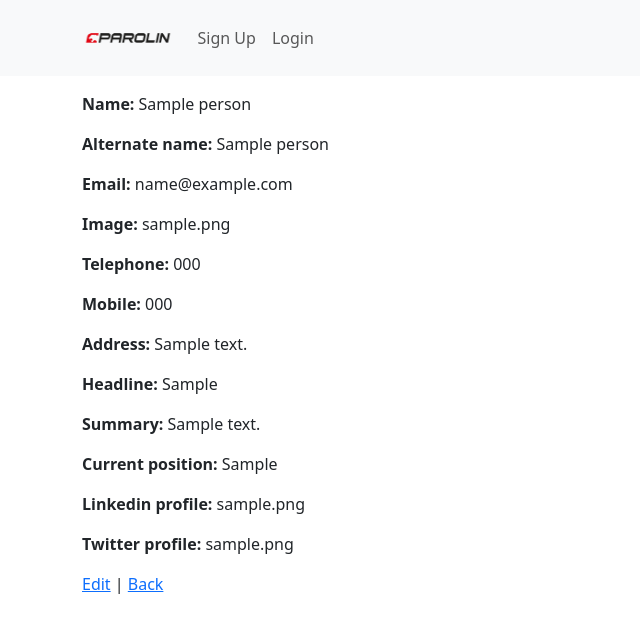
After one commit to gustavoparolin/getajob, a Rails app: page /people/1 in a window 1280 px wide. The commit adds this page. Shown: the top 633 px of the page, without its empty margins (0-640 px from the left). Run offline with Rails 7, Linux system fonts and the light colour scheme; tables that the repository leaves empty hold one stand-in row (values such as "Sample post"); style sheets or scripts are compiled from the project's sources; parts of the project's set-up code (start-up, migrations or seed data) failed here and were passed over; some libraries are stand-ins or nearby versions.

Commit message:
Add scaffold Person and config Gem jt-rails-address

```diff
--- /dev/null
+++ b/app/controllers/people_controller.rb
@@ -0,0 +1,75 @@
+class PeopleController < ApplicationController
+  before_action :set_person, only: [:show, :edit, :update, :destroy]
+
+  # GET /people
+  # GET /people.json
+  def index
+    @people = Person.all
+  end
+
+  # GET /people/1
+  # GET /people/1.json
+  def show
+  end
+
+  # GET /people/new
+  def new
+    @person = Person.new
+  end
+
+  # GET /people/1/edit
+  def edit
+  end
+
+  # POST /people
+  # POST /people.json
+  def create
+    @person = Person.new(person_params)
+
+    respond_to do |format|
+      if @person.save
+        format.html { redirect_to @person, notice: 'Person was successfully created.' }
+        format.json { render :show, status: :created, location: @person }
+      else
+        format.html { render :new }
+        format.json { render json: @person.errors, status: :unprocessable_entity }
+      end
+    end
+  end
+
+  # PATCH/PUT /people/1
+  # PATCH/PUT /people/1.json
+  def update
+    respond_to do |format|
+      if @person.update(person_params)
+        format.html { redirect_to @person, notice: 'Person was successfully updated.' }
+        format.json { render :show, status: :ok, location: @person }
+      else
+        format.html { render :edit }
+        format.json { render json: @person.errors, status: :unprocessable_entity }
+      end
+    end
+  end
+
+  # DELETE /people/1
+  # DELETE /people/1.json
+  def destroy
+    @person.destroy
+    respond_to do |format|
+      format.html { redirect_to people_url, notice: 'Person was successfully destroyed.' }
+      format.json { head :no_content }
+    end
+  end
+
+  private
+    # Use callbacks to share common setup or constraints between actions.
+    def set_person
+      @person = Person.find(params[:id])
+    end
+
+    # Never trust parameters from the scary internet, only allow the white list through.
+    def person_params
+      params.require(:person).permit(:name, :alternate_name, :email, :image, :telephone, :mobile, :headline, :summary, :current_position, :linkedin_profile, :twitter_profile,
+      :address, :address_formatted_address, :address_street_number, :address_street_name, :address_street, :address_city, :address_zip_code, :address_department, :address_department_code, :address_state, :address_state_code, :address_country, :address_country_code, :address_lat, :address_lng)
+    end
+end
--- a/app/models/person.rb
+++ b/app/models/person.rb
@@ -1,4 +1,3 @@
 class Person < ApplicationRecord
   has_address :address
-
 end
--- a/app/views/layouts/application.html.erb
+++ b/app/views/layouts/application.html.erb
@@ -18,6 +18,7 @@
       <div class="collapse navbar-collapse" id="navbarSupportedContent">
         <ul class="navbar-nav mr-auto">
           <% if user_signed_in? %>
+          <li class="nav-item"><%= link_to 'People', people_path, :class => "nav-link" %></li>
           <li class="nav-item dropdown">
             <a class="nav-link dropdown-toggle" href="#" id="navbarDropdown" role="button" data-toggle="dropdown" aria-haspopup="true" aria-expanded="false">
               <%= image_tag 'avatar.png', class: 'profile-photo', alt: current_user.email %>
--- /dev/null
+++ b/app/views/people/edit.html.erb
@@ -0,0 +1,6 @@
+<h1>Editing Person</h1>
+
+<%= render 'form', person: @person %>
+
+<%= link_to 'Show', @person %> |
+<%= link_to 'Back', people_path %>
--- /dev/null
+++ b/app/views/people/new.html.erb
@@ -0,0 +1,5 @@
+<h1>New Person</h1>
+
+<%= render 'form', person: @person %>
+
+<%= link_to 'Back', people_path %>
--- /dev/null
+++ b/app/views/people/show.html.erb
@@ -0,0 +1,64 @@
+<p id="notice"><%= notice %></p>
+
+<p>
+  <strong>Name:</strong>
+  <%= @person.name %>
+</p>
+
+<p>
+  <strong>Alternate name:</strong>
+  <%= @person.alternate_name %>
+</p>
+
+<p>
+  <strong>Email:</strong>
+  <%= @person.email %>
+</p>
+
+<p>
+  <strong>Image:</strong>
+  <%= @person.image %>
+</p>
+
+<p>
+  <strong>Telephone:</strong>
+  <%= @person.telephone %>
+</p>
+
+<p>
+  <strong>Mobile:</strong>
+  <%= @person.mobile %>
+</p>
+
+<p>
+  <strong>Address:</strong>
+  <%= @person.address_formatted_address %>
+</p>
+
+<p>
+  <strong>Headline:</strong>
+  <%= @person.headline %>
+</p>
+
+<p>
+  <strong>Summary:</strong>
+  <%= @person.summary %>
+</p>
+
+<p>
+  <strong>Current position:</strong>
+  <%= @person.current_position %>
+</p>
+
+<p>
+  <strong>Linkedin profile:</strong>
+  <%= @person.linkedin_profile %>
+</p>
+
+<p>
+  <strong>Twitter profile:</strong>
+  <%= @person.twitter_profile %>
+</p>
+
+<%= link_to 'Edit', edit_person_path(@person) %> |
+<%= link_to 'Back', people_path %>
--- a/config/routes.rb
+++ b/config/routes.rb
@@ -1,5 +1,6 @@
 Rails.application.routes.draw do
 
+  resources :people
   match '/client/', to: "client#index", via: :all
   match '/client/*path', to: "client#index", via: :all
 
```
Also changed, not shown: app/views/people/_form.html.erb (added, +31 -0 lines), app/views/people/index.html.erb (added, +31 -0 lines), app/views/people/_person.json.jbuilder (added), app/views/people/index.json.jbuilder (added), app/views/people/show.json.jbuilder (added).
